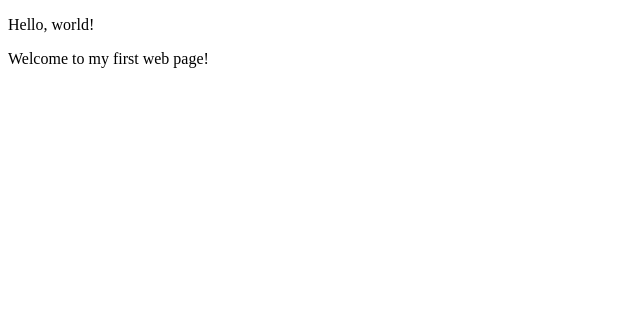
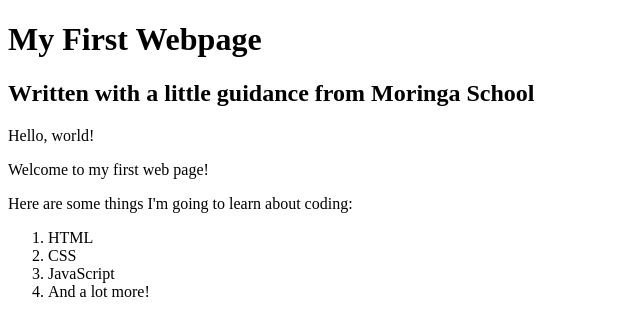
Before and after one commit to JKimani77/my-first-webpage, a plain HTML site: page my-favourite-things.html in a window 1280 px wide. Shown: the whole page, without its empty margins (0-640 px from the left). Drawn offline with Linux system fonts and the light colour scheme.

Commit message:
add list elements

```diff
--- a/my-favourite-things.html
+++ b/my-favourite-things.html
@@ -4,7 +4,18 @@
     <title>My first webpage!</title>
   </head>
   <body>
+    <h1>My First Webpage</h1>
+    <h2>Written with a little guidance from Moringa School</h2>
+
     <p>Hello, world!</p>
     <p>Welcome to my first web page!</p>
+
+    <p>Here are some things I'm going to learn about coding:</p>
+    <ol>
+      <li>HTML</li>
+      <li>CSS</li>
+      <li>JavaScript</li>
+      <li>And a lot more!</li>
+    </ol>
   </body>
 </html>
```
